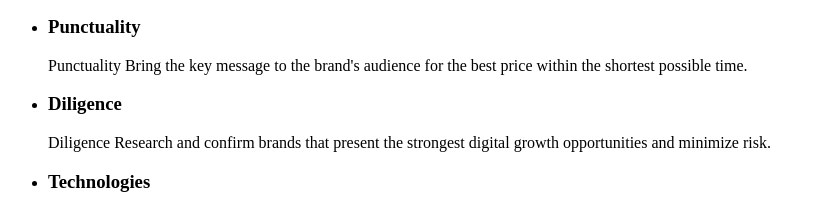
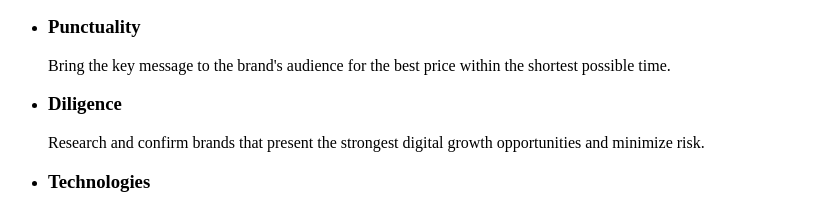
Before and after one commit to YuriiKolchurin/goit-markup-hw-01, a plain HTML site: page index.html in a window 1280 px wide. Shown: the part 316-518 px from the top of the page, without its empty margins (0-825 px from the left). Drawn offline with Linux system fonts and the light colour scheme.

Commit message:
add header markup

```diff
--- a/index.html
+++ b/index.html
@@ -34,6 +34,7 @@
             <button type="button">Order Service</button>
         </section>
         <section>
+            <h2 hidden></h2>
             <ul>
                 <li>
                     <h3>Strategy</h3>
@@ -42,14 +43,12 @@
                 </li>
                 <li>
                     <h3>Punctuality</h3>
-                    <p>Punctuality
-                        Bring the key message to the brand's audience for the best price within the shortest possible
+                    <p>Bring the key message to the brand's audience for the best price within the shortest possible
                         time.</p>
                 </li>
                 <li>
                     <h3>Diligence</h3>
-                    <p>Diligence
-                        Research and confirm brands that present the strongest digital growth opportunities and minimize
+                    <p>Research and confirm brands that present the strongest digital growth opportunities and minimize
                         risk.</p>
                 </li>
                 <li>
```
